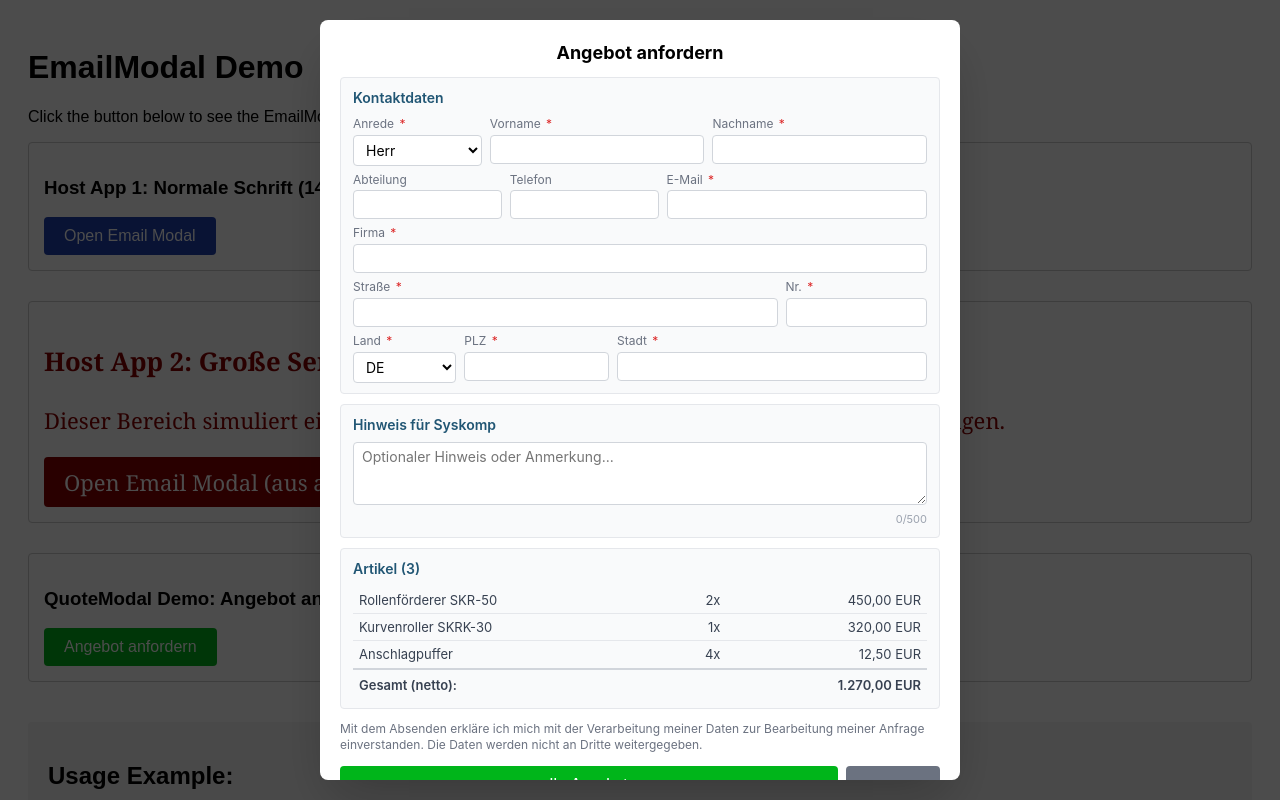
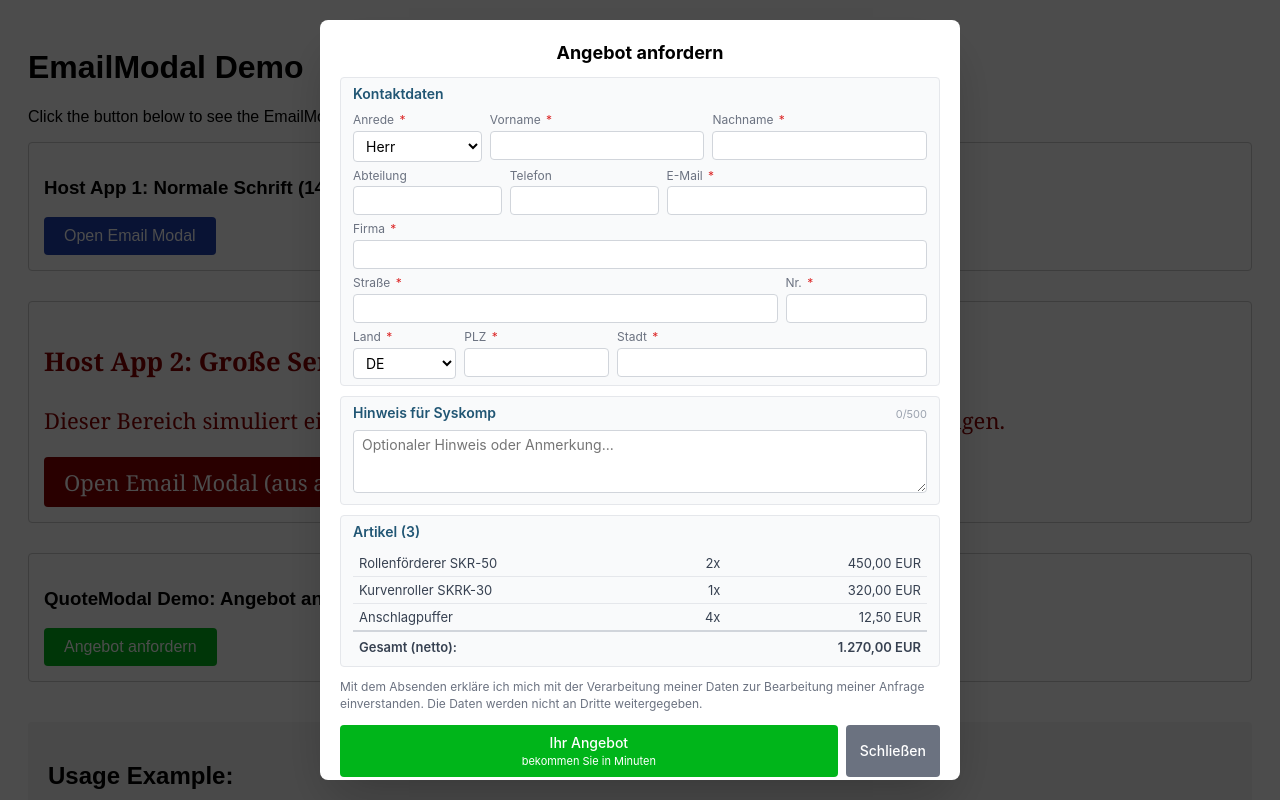
Before and after one commit to GeoBau/syskomp-shared-components, a React (Vite) app: page / in a window 1280 px wide. Both pictures are taken after a click on the button "Angebot anfordern". Shown: the top 800 px of the page. Built offline with nearby package versions, Linux system fonts and the light colour scheme.

Commit message:
paddin in y kleiner

```diff
--- a/src/QuoteModal.tsx
+++ b/src/QuoteModal.tsx
@@ -96,7 +96,7 @@ const styles = {
   sectionBox: {
     backgroundColor: '#f9fafb',
     border: '1px solid #e5e7eb',
-    padding: '10px 12px',
+    padding: '6px 12px',
     borderRadius: '4px',
     marginBottom: '10px',
   },
@@ -504,7 +504,10 @@ const QuoteModal: React.FC<QuoteModalProps> = ({
 
             {/* ── Hinweis für Syskomp ── */}
             <div style={styles.sectionBox}>
-              <p style={styles.sectionTitle}>Hinweis für Syskomp</p>
+              <p style={{ ...styles.sectionTitle, display: 'flex', justifyContent: 'space-between', alignItems: 'baseline' }}>
+                <span>Hinweis für Syskomp</span>
+                <span style={{ fontSize: '11px', fontWeight: 'normal', color: '#9ca3af' }}>{form.note.length}/500</span>
+              </p>
               <textarea
                 value={form.note}
                 onChange={(e) => updateField('note', e.target.value.slice(0, 500))}
@@ -517,9 +520,6 @@ const QuoteModal: React.FC<QuoteModalProps> = ({
                   minHeight: '60px',
                 }}
               />
-              <div style={{ fontSize: '11px', color: '#9ca3af', textAlign: 'right' as const, marginTop: '2px' }}>
-                {form.note.length}/500
-              </div>
             </div>
 
             {/* ── Artikelliste ── */}
```
